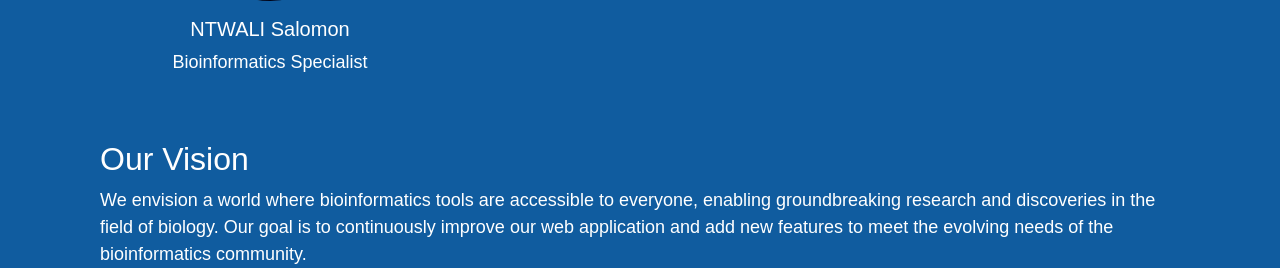
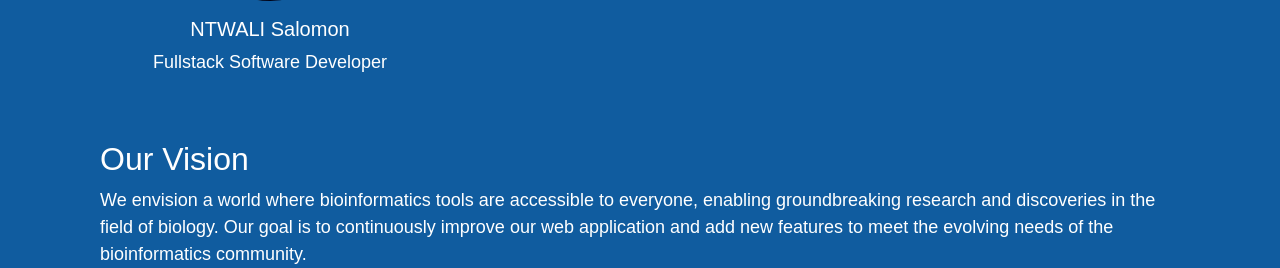
Before and after one commit to Salomon700/Bioanalyzer, a Flask app: page /about in a window 1280 px wide. Shown: the part 640-908 px from the top of the page. Run offline with Flask 3, Linux system fonts and the light colour scheme; some libraries are stand-ins or nearby versions.

Commit message:
updated professional title

```diff
--- a/website/templates/about.html
+++ b/website/templates/about.html
@@ -23,7 +23,7 @@ content %}
         alt="Team Member 1"
       />
       <h5>NTWALI Salomon</h5>
-      <p>Bioinformatics Specialist</p>
+      <p>Fullstack Software Developer</p>
     </div>
   </div>
   <h2 class="mt-5">Our Vision</h2>
```
